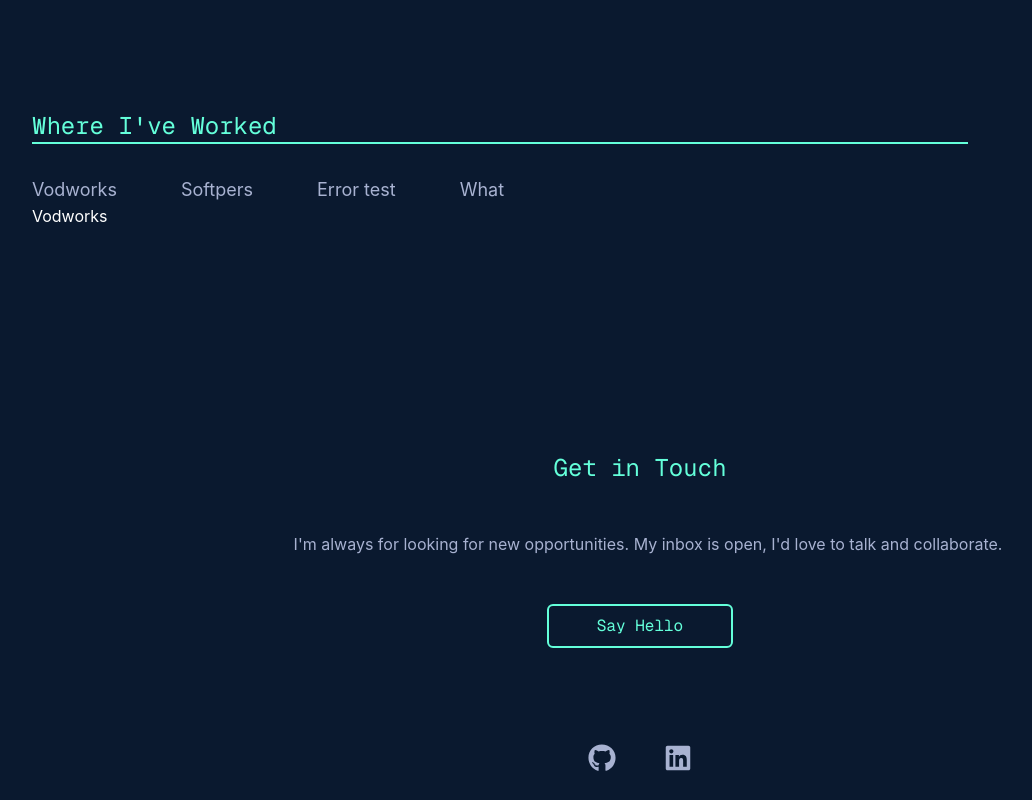
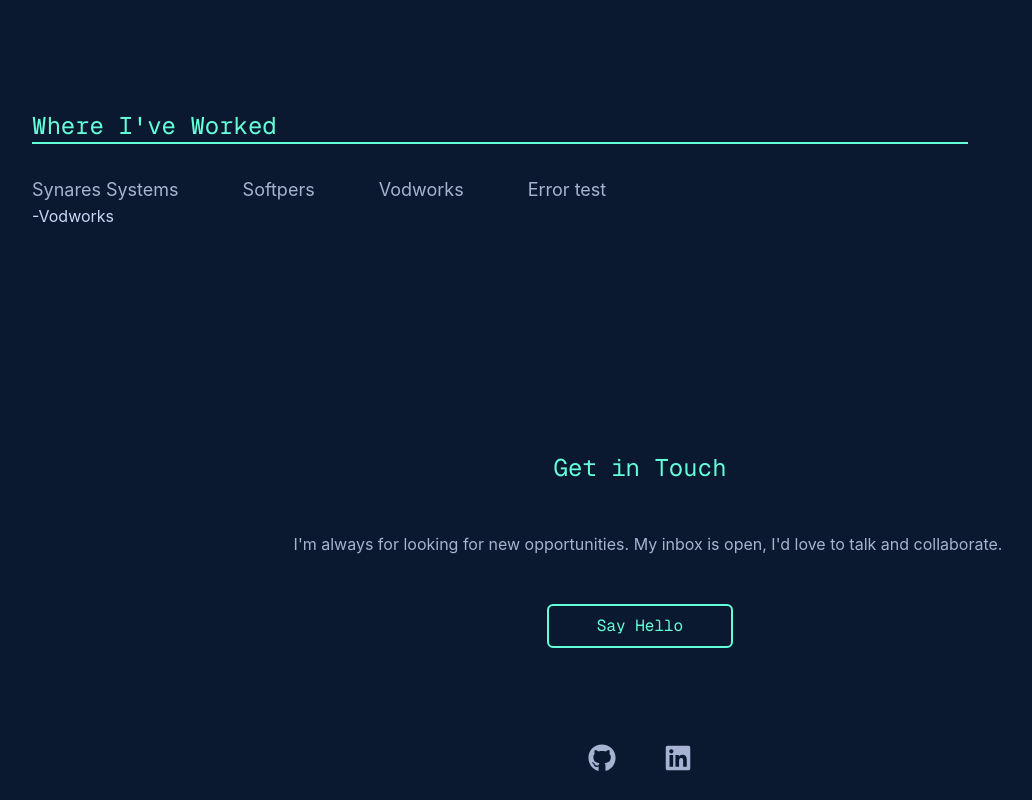
Before and after one commit to Lyfissad/Portfolio, a React (Create React App) app: page / in a window 1280 px wide. Shown: the part 1400-2200 px from the top of the page, without its empty margins (0-1032 px from the left). Built offline with nearby package versions, Linux system fonts and the light colour scheme; no server answers; a web font is replaced by a local one.

Commit message:
router and json working fine now. polishing it now.

```diff
--- a/src/App.jsx
+++ b/src/App.jsx
@@ -52,10 +52,6 @@ export default function App() {
     prevScrollpos = currentScrollPos;
   }
 
-  fetch("Portfolio\experience.json")
-    .then((res)=> res.json())
-    .then((data) => console.log(data))
-
   return (
     <div className="bg-navy">
       <Header scrolledUp = {ScrollingUp} />
--- a/src/component/Error.jsx
+++ b/src/component/Error.jsx
@@ -6,11 +6,11 @@ export default function ErrorMess(){
     return(
         <div>
             <h1 className="text-2xl
-        text-green font-geist text-center mt-44 mb-8 animate-fadeInM">You encountered an error.</h1>
+        text-green font-geist text-center mb-8 mt-64 animate-fadeInM">You encountered an error.</h1>
             <NavLink to="/"><button className="transition ease-in-out delay-150 text-green
                      border-green border-solid size-14 w-40 text-2xl
-                      border-2  ml-40
-                       rounded-md relative
+                      border-2  items-center
+                       rounded-md absolute
                         font-geist hover:animate-wiggle">Home</button></NavLink>
         </div>
     )
--- a/src/component/Experience.jsx
+++ b/src/component/Experience.jsx
@@ -10,10 +10,10 @@ export default function Experience(props){
         text-green font-geist mt-6 mb-8 animate-fadeInM">Where I've Worked<hr className="w-3/4 border-green
         border-y"/></h2>
         <div className="flex text-slightFade text-lg gap-16 overflow-x-scroll">
+            <NavLink to={"/"} className="bg-navy hover:bg-lightNavy focus:text-green">Synares Systems</NavLink>
+            <NavLink to={"/softpers"} className="bg-navy hover:bg-lightNavy focus:text-green">Softpers</NavLink>
             <NavLink to={"/vodworks"} className="bg-navy hover:bg-lightNavy focus:text-green">Vodworks</NavLink>
-            <NavLink to={"/softpers"} className="bg-navy hover:bg-lightNavy focus:text-green">Softpers</NavLink>
             <NavLink to={"/error"} className="bg-navy hover:bg-lightNavy focus:text-green">Error test</NavLink>
-            <button className="bg-navy hover:bg-lightNavy">What</button>
         </div>
         <Outlet className="animate-fadeInM"  />
         </div>
--- a/src/component/ExpiTile.jsx
+++ b/src/component/ExpiTile.jsx
@@ -5,9 +5,9 @@ import React from "react";
 
 export default function ExpiTile(props){
     return(
-        <div className="animate-fadeInM">
-            <h1 className="text-white">{props.position}{props.company}</h1>
-            <h3 className="text-white">{props.timeLine}</h3>
+        <div className="animate-fadeInL">
+            <h1 className="text-faded animate-fadeInM">{props.position}-{props.company}</h1>
+            <h3 className="text-white animate-fadeInM">{props.timeLine}</h3>
         </div>
     )
 }
--- a/experience.json
+++ b/src/experience.json
@@ -1,6 +1,6 @@
-{
+[{
     "experience":{
-        "1":{
+        "first":{
             "Name": "Synares Systems",
             "position": "ReactJS Developer",
             "detail": {
@@ -8,7 +8,7 @@
                 "2": "tailwind integration"
             }
         },
-        "2":{
+        "second":{
             "Name": "Softpers interactive",
             "position": "Business Development executive",
             "detail": {
@@ -16,7 +16,7 @@
                 "2": "B2B sales in north america"
             }
         },
-        "3":{
+        "third":{
             "Name": "Vodworks inc.",
             "position": "Junior DevOps Engineer",
             "detail": {
@@ -25,4 +25,4 @@
             }
         }
     }
-}
+}]
--- a/src/index.jsx
+++ b/src/index.jsx
@@ -8,18 +8,18 @@ import {
   RouterProvider,
   createRoutesFromElements,
 } from "react-router-dom";
-
+import ExpJS from "./experience.json"
 import ExpiTile from './component/ExpiTile';
 
 
-
+console.log(ExpJS[0].experience.first.Name)
 
 
 const router = createBrowserRouter(createRoutesFromElements(
   <Route path='/' errorElement={<ErrorMess />} element={<LogoPage />}>
       <Route index element={<ExpiTile company = "Vodworks"/>}/>
-      <Route path='vodworks' element={<ExpiTile company = "Vodworks"/>}/>
-      <Route path='softpers' element={<ExpiTile company = "Softpers" position="React Developer" timeLine="2 days"/>}/>
+      <Route path='vodworks' element={<ExpiTile company = {ExpJS[0].experience.third.Name}/>}/>
+      <Route path='softpers' element={<ExpiTile company = {ExpJS[0].experience.second.Name} position={ExpJS[0].experience.second.position} timeLine="2 days"/>}/>
   </Route>
 ));
 
```
